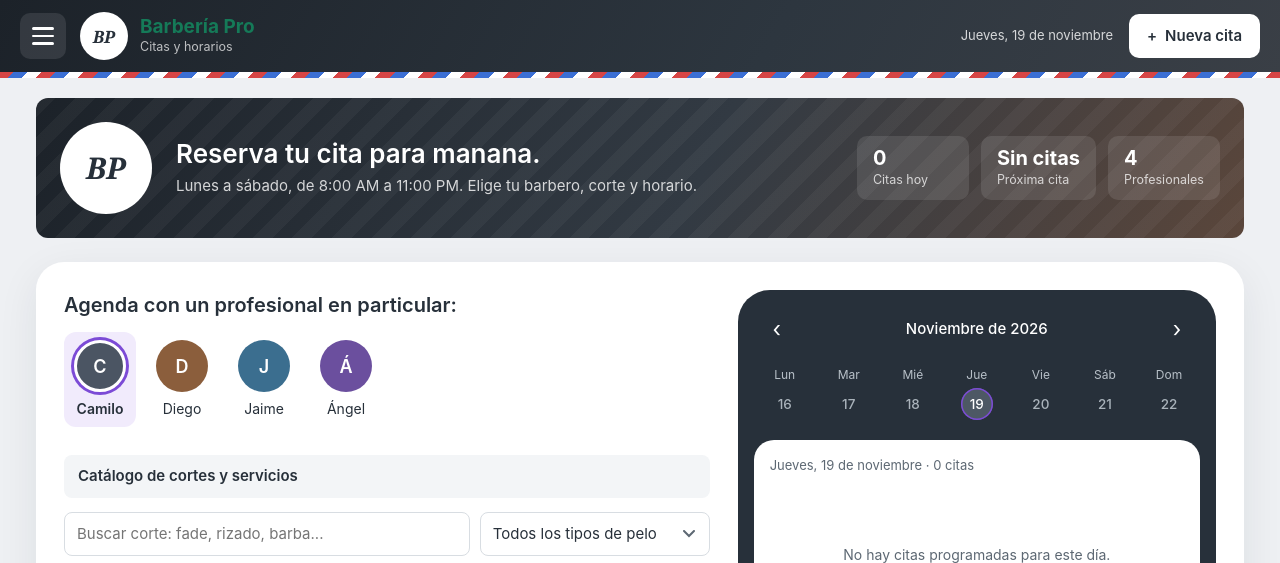
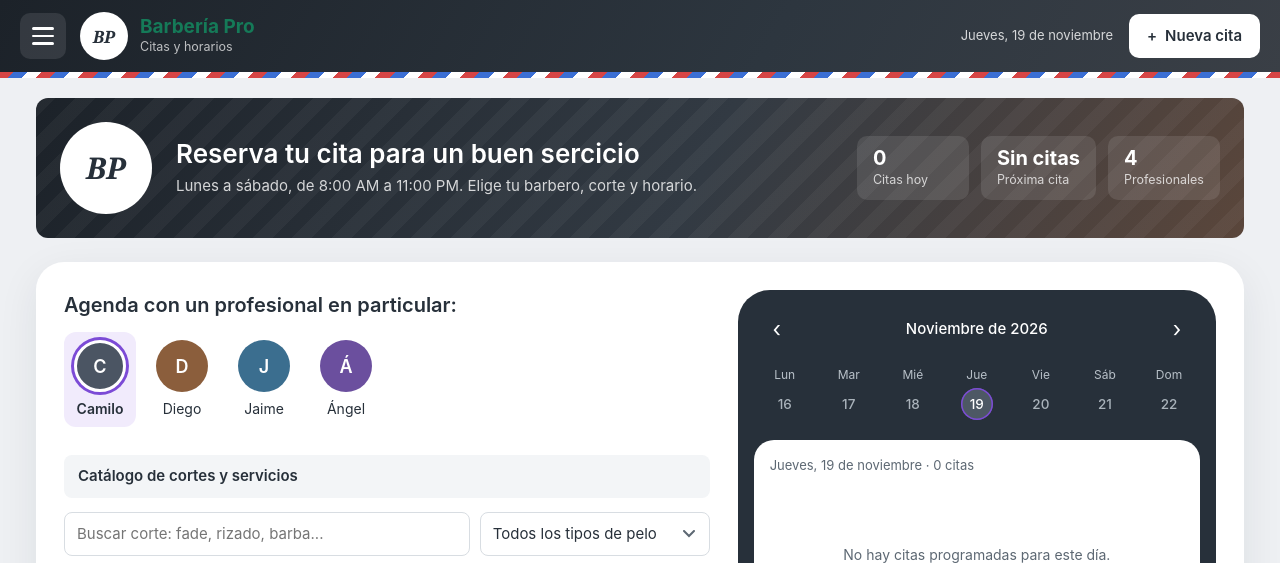
Before and after one commit to julonlondres-hash/barberia-has, a plain HTML site: page index.html in a window 1280 px wide. Shown: the top 563 px of the page. Drawn offline with nearby package versions, Linux system fonts and the light colour scheme; no server answers.

Commit message:
Actualizar página

```diff
--- a/index.html
+++ b/index.html
@@ -73,7 +73,7 @@
     <section class="portada">
       <div class="logo logo--grande js-logo" aria-hidden="true"></div>
       <div class="portada__texto">
-        <h2 class="portada__titulo">Reserva tu cita para manana.</h2>
+        <h2 class="portada__titulo">Reserva tu cita para un buen sercicio</h2>
         <p class="portada__descripcion">Lunes a sábado, de 8:00 AM a 11:00 PM. Elige tu barbero, corte y horario.</p>
       </div>
       <div class="portada__datos">
```
